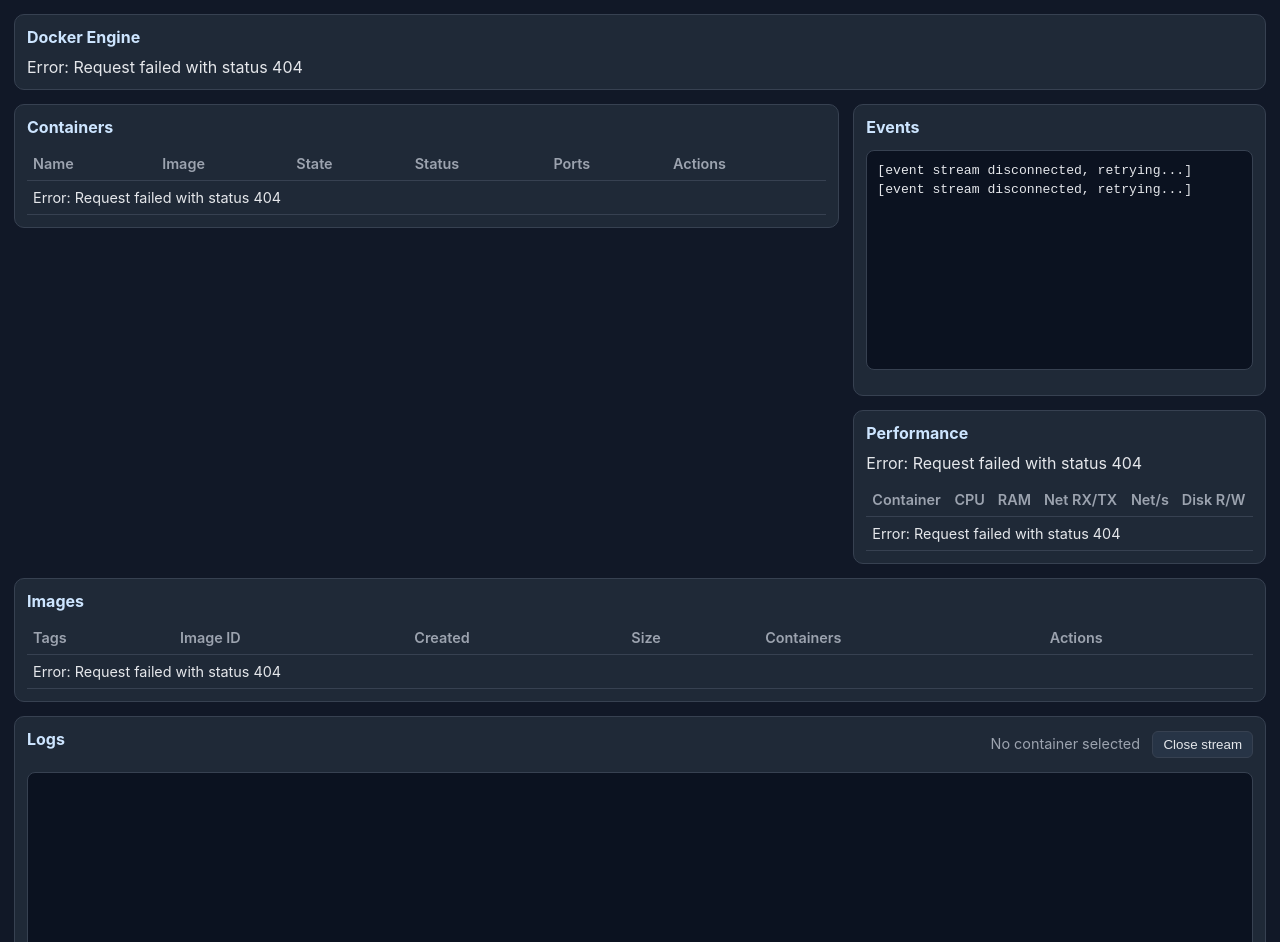
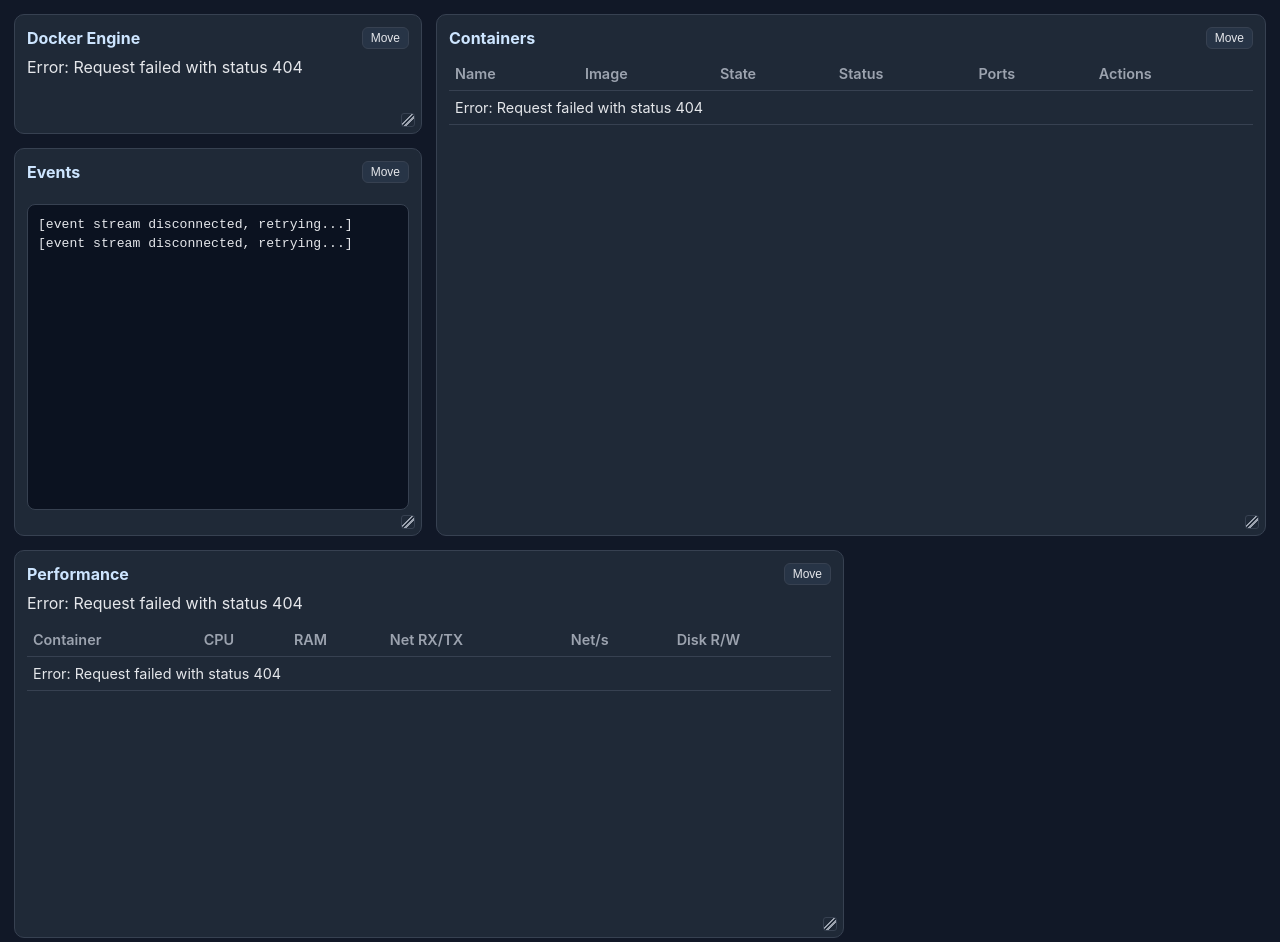
Before and after one commit to roy-adler/docker-dashboard, a website: page public/index.html in a window 1280 px wide. Shown: the part 56-998 px from the top of the page. Drawn offline with Linux system fonts and the light colour scheme; no server answers.

Commit message:
Add draggable and resizable panes to dashboard layout in index.html and styles.css

```diff
--- a/public/index.html
+++ b/public/index.html
@@ -11,6 +11,7 @@
     <header class="topbar">
       <h1>Docker Dashboard</h1>
       <div class="topbar-actions">
+        <button id="reset-layout-btn">Reset layout</button>
         <button id="refresh-btn">Refresh</button>
         <label class="toggle">
           <input type="checkbox" id="auto-refresh" checked />
@@ -19,15 +20,22 @@
       </div>
     </header>
 
-    <section class="system-card">
+    <main id="dashboard-grid" class="dashboard-grid">
+      <section class="card system-card dashboard-pane" data-pane-id="system">
+        <div class="pane-header">
           <h2>Docker Engine</h2>
+          <button class="pane-drag-handle" type="button" title="Drag to move pane" aria-label="Move Docker Engine pane">Move</button>
+        </div>
         <div id="system-info">Loading system info...</div>
+        <button class="pane-resize-handle" type="button" title="Drag to resize pane" aria-label="Resize Docker Engine pane"></button>
       </section>
 
-    <section class="content-grid">
-      <article class="card">
+      <article class="card dashboard-pane" data-pane-id="containers">
+        <div class="pane-header">
           <h2>Containers</h2>
-        <div class="table-wrap compact-table-wrap">
+          <button class="pane-drag-handle" type="button" title="Drag to move pane" aria-label="Move Containers pane">Move</button>
+        </div>
+        <div class="table-wrap pane-table-wrap">
           <table>
             <thead>
               <tr>
@@ -46,18 +54,25 @@
             </tbody>
           </table>
         </div>
+        <button class="pane-resize-handle" type="button" title="Drag to resize pane" aria-label="Resize Containers pane"></button>
       </article>
 
-      <div class="side-cards">
-        <article class="card">
+      <article class="card dashboard-pane" data-pane-id="events">
+        <div class="pane-header">
           <h2>Events</h2>
-          <pre id="events-log" class="log-view"></pre>
+          <button class="pane-drag-handle" type="button" title="Drag to move pane" aria-label="Move Events pane">Move</button>
+        </div>
+        <pre id="events-log" class="log-view pane-log-view"></pre>
+        <button class="pane-resize-handle" type="button" title="Drag to resize pane" aria-label="Resize Events pane"></button>
       </article>
 
-        <article class="card">
+      <article class="card dashboard-pane" data-pane-id="performance">
+        <div class="pane-header">
           <h2>Performance</h2>
+          <button class="pane-drag-handle" type="button" title="Drag to move pane" aria-label="Move Performance pane">Move</button>
+        </div>
         <div id="host-performance" class="host-performance">Loading host metrics...</div>
-          <div class="table-wrap compact-table-wrap">
+        <div class="table-wrap pane-table-wrap">
           <table>
             <thead>
               <tr>
@@ -76,13 +91,15 @@
             </tbody>
           </table>
         </div>
+        <button class="pane-resize-handle" type="button" title="Drag to resize pane" aria-label="Resize Performance pane"></button>
       </article>
+
+      <section class="card dashboard-pane" data-pane-id="images">
+        <div class="pane-header">
+          <h2>Images</h2>
+          <button class="pane-drag-handle" type="button" title="Drag to move pane" aria-label="Move Images pane">Move</button>
         </div>
-    </section>
-
-    <section class="card">
-      <h2>Images</h2>
-      <div class="table-wrap compact-table-wrap">
+        <div class="table-wrap pane-table-wrap">
           <table>
             <thead>
               <tr>
@@ -101,18 +118,22 @@
             </tbody>
           </table>
         </div>
+        <button class="pane-resize-handle" type="button" title="Drag to resize pane" aria-label="Resize Images pane"></button>
       </section>
 
-    <section class="card">
-      <div class="logs-header">
+      <section class="card dashboard-pane" data-pane-id="logs">
+        <div class="pane-header">
           <h2>Logs</h2>
-        <div>
+          <div class="pane-header-actions">
             <span id="logs-target">No container selected</span>
             <button id="close-logs-btn">Close stream</button>
+            <button class="pane-drag-handle" type="button" title="Drag to move pane" aria-label="Move Logs pane">Move</button>
           </div>
         </div>
-      <pre id="container-logs" class="log-view"></pre>
+        <pre id="container-logs" class="log-view pane-log-view"></pre>
+        <button class="pane-resize-handle" type="button" title="Drag to resize pane" aria-label="Resize Logs pane"></button>
       </section>
+    </main>
 
     <script src="/app.js" type="module"></script>
   </body>
--- a/public/styles.css
+++ b/public/styles.css
@@ -49,10 +49,6 @@ body {
   color: var(--muted);
 }
 
-section {
-  margin: 14px;
-}
-
 .system-card,
 .card {
   border: 1px solid var(--border);
@@ -67,25 +63,122 @@ h2 {
   color: #cde5ff;
 }
 
-.content-grid {
+.dashboard-grid {
+  --grid-columns: 12;
+  --grid-row: 120px;
   display: grid;
-  grid-template-columns: 2fr 1fr;
+  grid-template-columns: repeat(var(--grid-columns), minmax(0, 1fr));
+  grid-auto-rows: var(--grid-row);
+  grid-auto-flow: dense;
   gap: 14px;
-  align-items: start;
+  margin: 14px;
+  align-items: stretch;
 }
 
-.side-cards {
-  display: grid;
-  gap: 14px;
-  align-content: start;
+.dashboard-pane {
+  position: relative;
+  display: flex;
+  flex-direction: column;
+  min-height: 0;
+  overflow: hidden;
+}
+
+.dashboard-pane.dragging {
+  opacity: 0.55;
+}
+
+.dashboard-pane.drop-target {
+  outline: 2px dashed var(--accent);
+  outline-offset: 1px;
+}
+
+.pane-header {
+  display: flex;
+  align-items: center;
+  justify-content: space-between;
+  gap: 8px;
+  margin-bottom: 8px;
+}
+
+.pane-header h2 {
+  margin-bottom: 0;
+}
+
+.pane-header-actions {
+  display: inline-flex;
+  align-items: center;
+  gap: 8px;
+  min-width: 0;
+}
+
+.pane-drag-handle {
+  font-size: 0.75rem;
+  padding: 4px 8px;
+  line-height: 1;
+  cursor: grab;
+}
+
+.pane-drag-handle:active {
+  cursor: grabbing;
+}
+
+.pane-resize-handle {
+  position: absolute;
+  right: 6px;
+  bottom: 6px;
+  width: 14px;
+  height: 14px;
+  border-radius: 3px;
+  padding: 0;
+  border: 1px solid var(--border);
+  background:
+    linear-gradient(135deg, transparent 58%, var(--muted) 58%, var(--muted) 68%, transparent 68%),
+    linear-gradient(135deg, transparent 38%, var(--muted) 38%, var(--muted) 48%, transparent 48%);
+  cursor: nwse-resize;
+}
+
+body.is-resizing {
+  user-select: none;
+  cursor: nwse-resize;
+}
+
+[data-pane-id="system"] {
+  grid-column: span 4;
+  grid-row: span 1;
+}
+
+[data-pane-id="containers"] {
+  grid-column: span 8;
+  grid-row: span 4;
+}
+
+[data-pane-id="events"] {
+  grid-column: span 4;
+  grid-row: span 3;
+}
+
+[data-pane-id="performance"] {
+  grid-column: span 8;
+  grid-row: span 3;
+}
+
+[data-pane-id="images"] {
+  grid-column: span 6;
+  grid-row: span 3;
+}
+
+[data-pane-id="logs"] {
+  grid-column: span 6;
+  grid-row: span 3;
 }
 
 .table-wrap {
   overflow: auto;
 }
 
-.compact-table-wrap {
-  max-height: 420px;
+.pane-table-wrap {
+  flex: 1;
+  min-height: 0;
 }
 
 .host-performance {
@@ -200,14 +293,7 @@ button:hover {
 }
 
 #close-logs-btn {
-  margin-left: 8px;
-}
-
-.logs-header {
-  display: flex;
-  justify-content: space-between;
-  align-items: center;
-  margin-bottom: 8px;
+  margin-left: 0;
 }
 
 #logs-target {
@@ -220,20 +306,24 @@ button:hover {
   border: 1px solid var(--border);
   border-radius: 8px;
   padding: 10px;
-  min-height: 190px;
-  max-height: 360px;
+  min-height: 0;
   overflow: auto;
   font-size: 0.82rem;
   line-height: 1.45;
 }
 
-#events-log {
-  min-height: 220px;
-  max-height: 300px;
+.pane-log-view {
+  flex: 1;
+  min-height: 110px;
 }
 
 @media (max-width: 1100px) {
-  .content-grid {
+  .dashboard-grid {
+    --grid-columns: 1;
     grid-template-columns: 1fr;
   }
+
+  .dashboard-pane {
+    grid-column: span 1 !important;
+  }
 }
```
Lines whose indentation alone changed are shown as unchanged.
